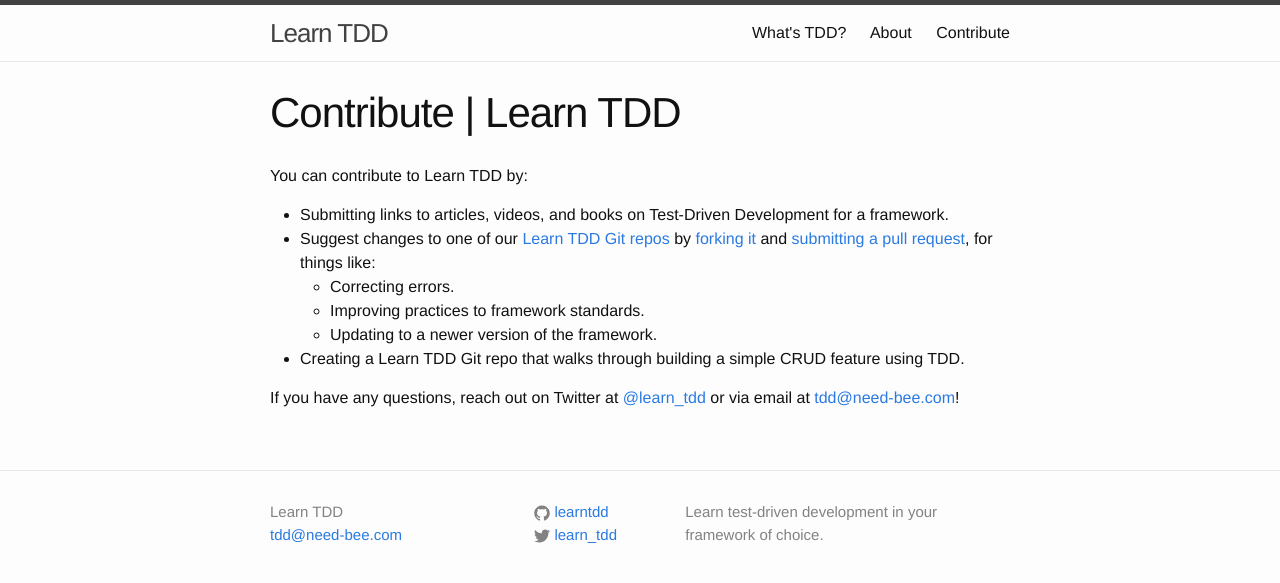
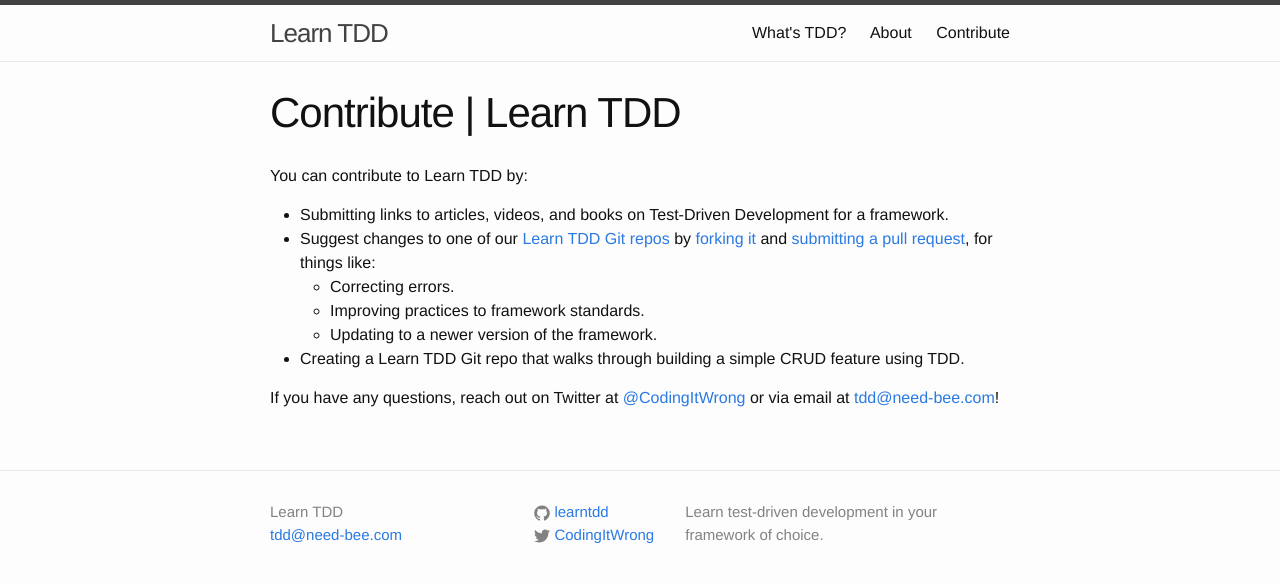
Before and after one commit to learn-tdd-in/learntdd.in, a Jekyll site: the page built from contribute.md, in a window 1280 px wide. Shown: the top 583 px of the page. Built offline with Jekyll 4.4.1, drawn with Linux system fonts in a browser that asks for light colours.

Commit message:
Change Twitter account to CodingItWrong

```diff
--- a/_config.yml
+++ b/_config.yml
@@ -12,7 +12,7 @@
   Learn test-driven development in your framework of choice.
 baseurl: "" # the subpath of your site, e.g. /blog
 url: "http://learntdd.in" # the base hostname & protocol for your site
-twitter_username: learn_tdd
+twitter_username: CodingItWrong
 github_username:  learntdd
 
 # Build settings
--- a/contribute.md
+++ b/contribute.md
@@ -12,4 +12,4 @@
   - Updating to a newer version of the framework.
 - Creating a Learn TDD Git repo that walks through building a simple CRUD feature using TDD.
 
-If you have any questions, reach out on Twitter at [@learn_tdd](https://twitter.com/learn_tdd) or via email at <tdd@need-bee.com>!
+If you have any questions, reach out on Twitter at [@CodingItWrong](https://twitter.com/CodingItWrong) or via email at <tdd@need-bee.com>!
```
Also changed, not shown: rails.md (+1 -1 lines).
